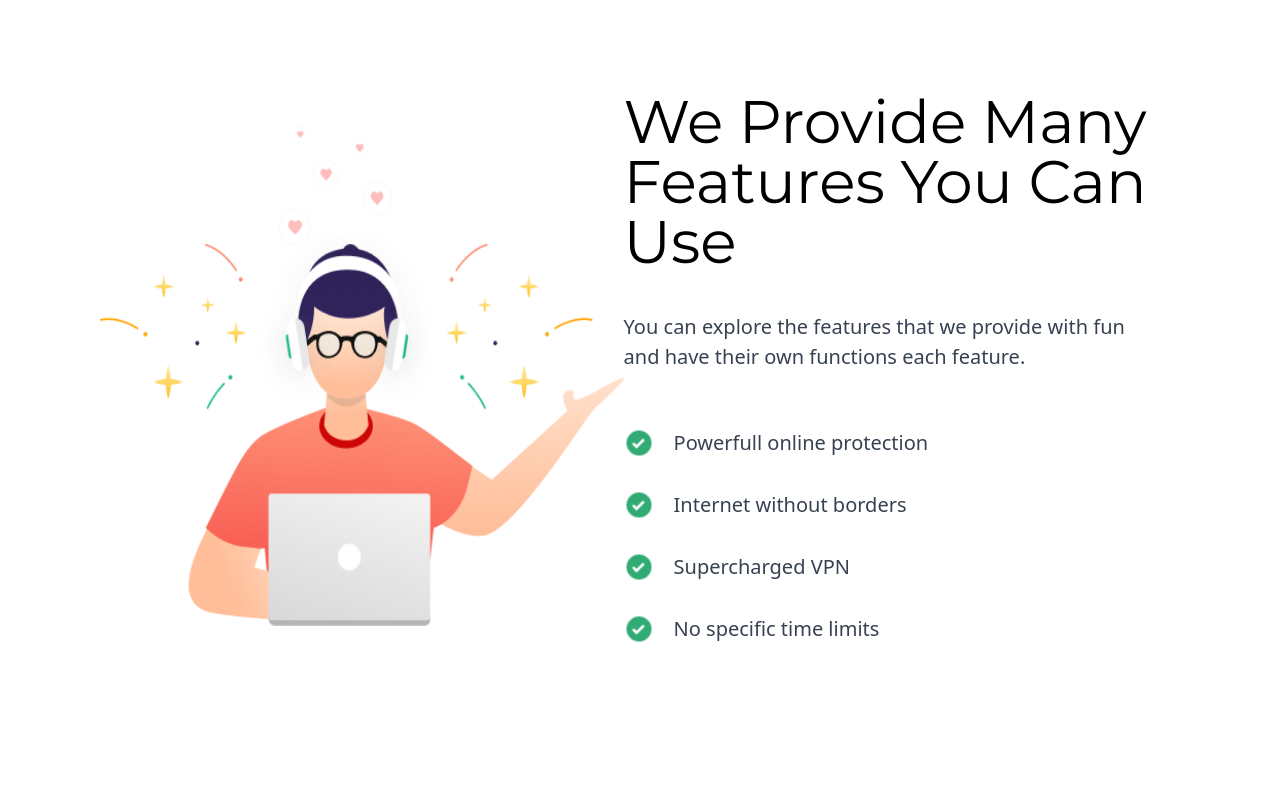
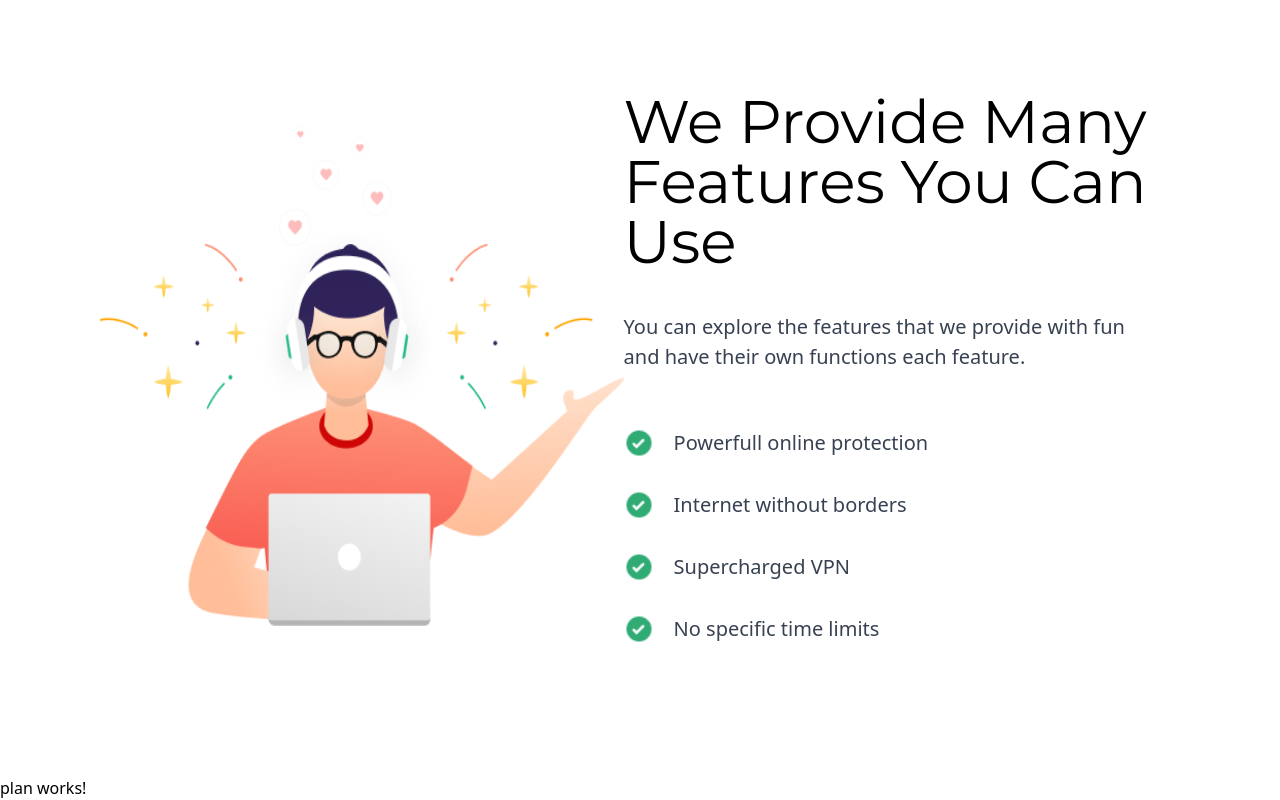
Before and after one commit to Allwyn46/laslesvpn, an Angular app: page / in a window 1280 px wide. Shown: the part 1061-1861 px from the top of the page. Before the commit the page ends 1837 px from the top, so only its background shows below. Built offline with nearby package versions, Linux system fonts and the light colour scheme.

Commit message:
added plan component

```diff
--- a/src/app/components/layout/layout.html
+++ b/src/app/components/layout/layout.html
@@ -1,3 +1,4 @@
 <app-navbar></app-navbar>
 <app-hero></app-hero>
 <app-about></app-about>
+<app-plan></app-plan>
--- a/src/app/components/layout/layout.ts
+++ b/src/app/components/layout/layout.ts
@@ -2,10 +2,11 @@ import { Component } from '@angular/core';
 import { Navbar } from '../navbar/navbar';
 import { Hero } from '../hero/hero';
 import { About } from '../about/about';
+import { Plan } from '../plan/plan';
 
 @Component({
   selector: 'app-layout',
-  imports: [Navbar, Hero, About],
+  imports: [Navbar, Hero, About, Plan],
   templateUrl: './layout.html',
   styleUrl: './layout.css',
 })
--- /dev/null
+++ b/src/app/components/plan/plan.html
@@ -0,0 +1 @@
+<p>plan works!</p>
```
Also changed, not shown: src/app/components/plan/plan.ts (added, +11 -0 lines), src/app/components/plan/plan.css (added), 1 other file (tests, documents, lock files or other folders).
